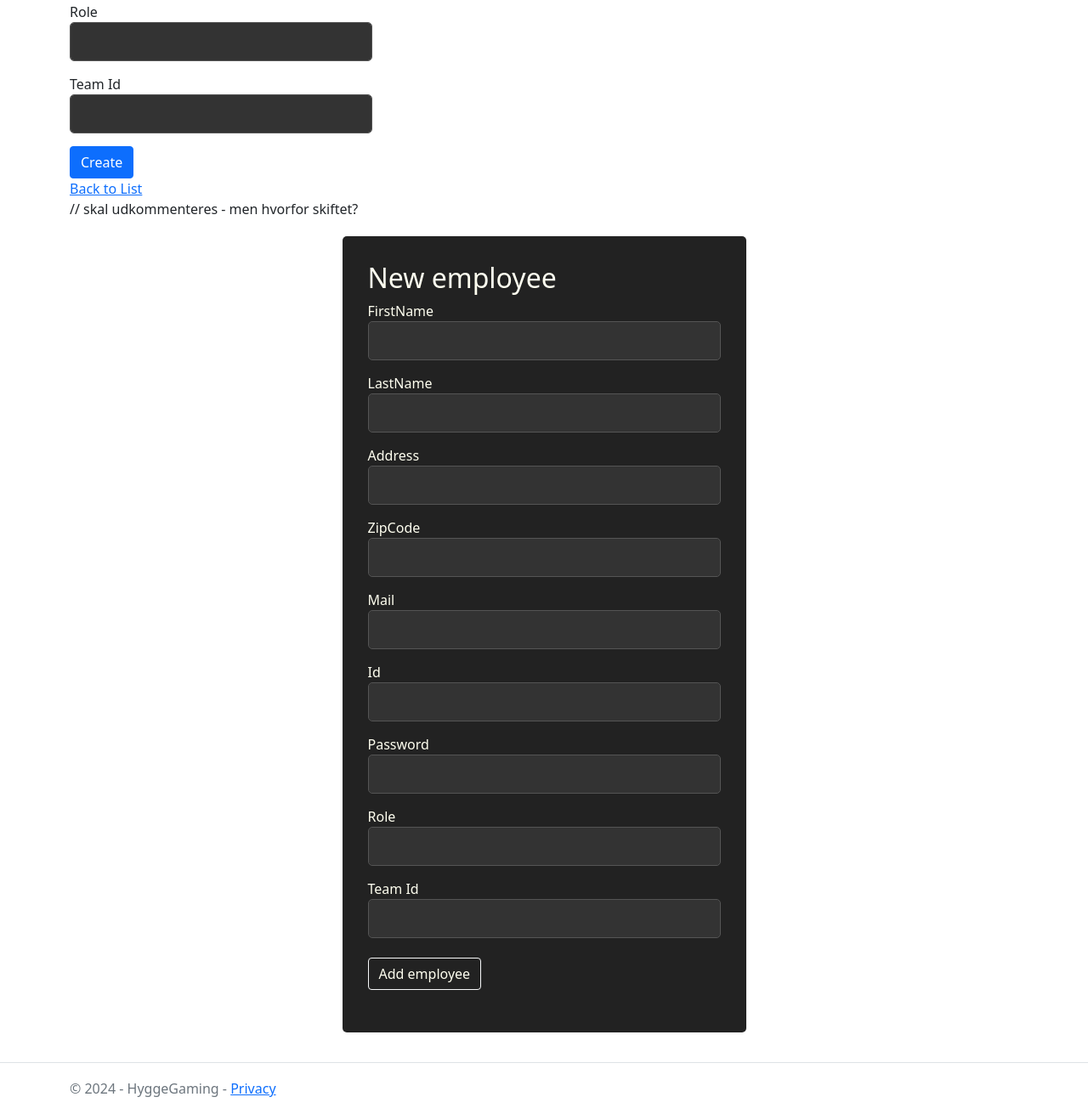
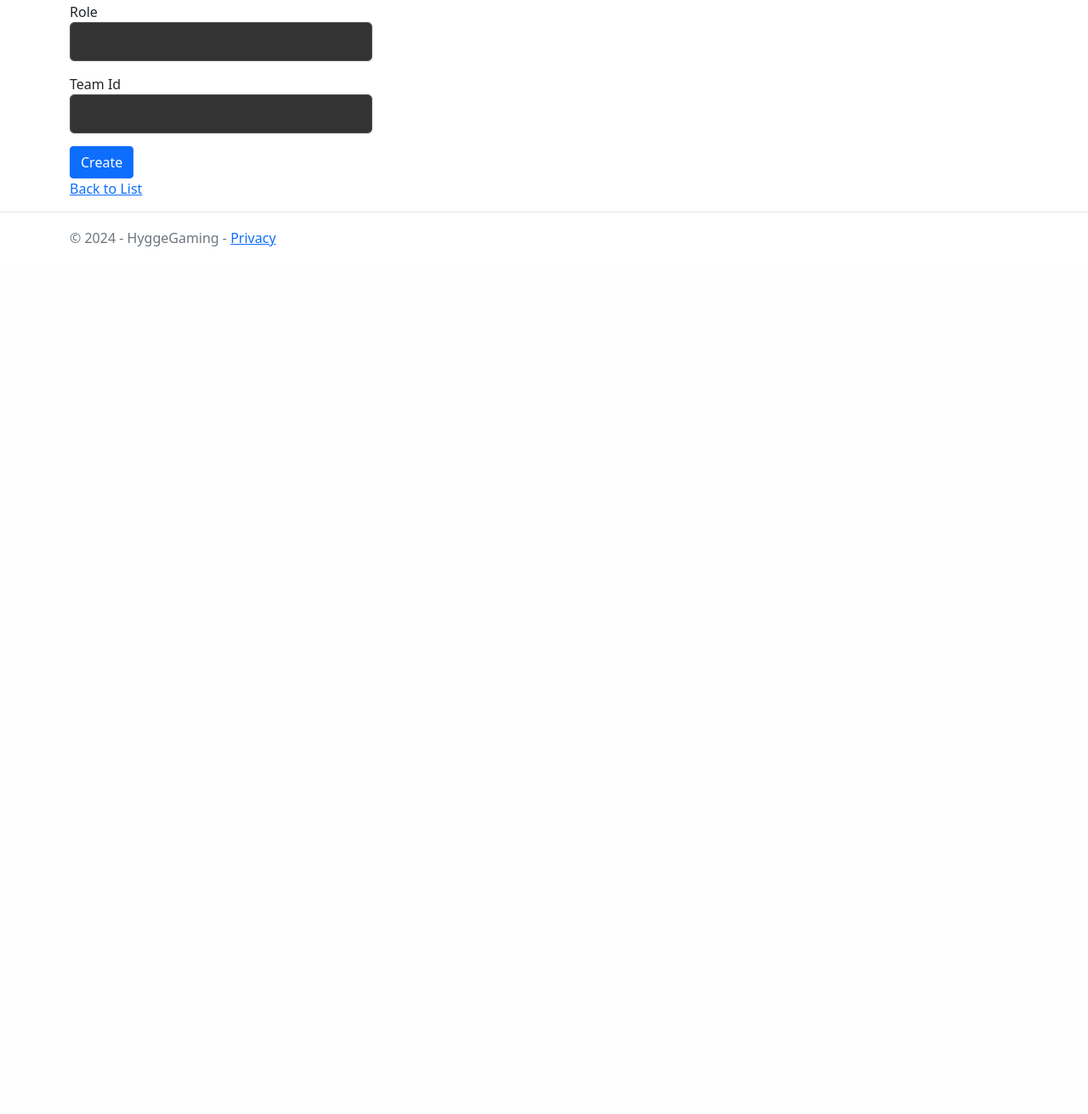
Before and after one commit to PeterZealand/HyggeGaming, an ASP.NET Core app: page /Employees/AddEmployee in a window 1280 px wide. Shown: the part 815-2126 px from the top of the page at 85% size. After the commit the page ends 1105 px from the top, so only its background shows below. Run offline with ASP.NET Core 8, Linux system fonts and the light colour scheme; style sheets or scripts are compiled from the project's sources.

Commit message:
comment out on on some of the html in add employee

```diff
--- a/HyggeGaming/Pages/Employees/AddEmployee.cshtml
+++ b/HyggeGaming/Pages/Employees/AddEmployee.cshtml
@@ -69,13 +69,13 @@
 </div>
 
 
-// skal udkommenteres - men hvorfor skiftet?
+@* // skal udkommenteres - men hvorfor skiftet? *@
 
 
-<div class="row flex-column align-content-center">
+@* <div class="row flex-column align-content-center">
     <div class="col-md-5 containerLogin">
 
-        <h2>New employee</h2>
+        <h2>New employee</h2> *@
 
 
        @*  @if (Model.SuccessMsg.Length > 0)
@@ -86,7 +86,7 @@
             </div>
         } *@
 
-        <form method="post" asp-page-handler="Add">
+        @* <form method="post" asp-page-handler="Add">
 
 
             <div class="form-group">
@@ -142,4 +142,4 @@
                 <input type="submit" value="Add employee" class="btn MyColor btn-outline-light large-btn mt-2" />
             </div>
         </form>
-    </div>
+    </div> *@
```
